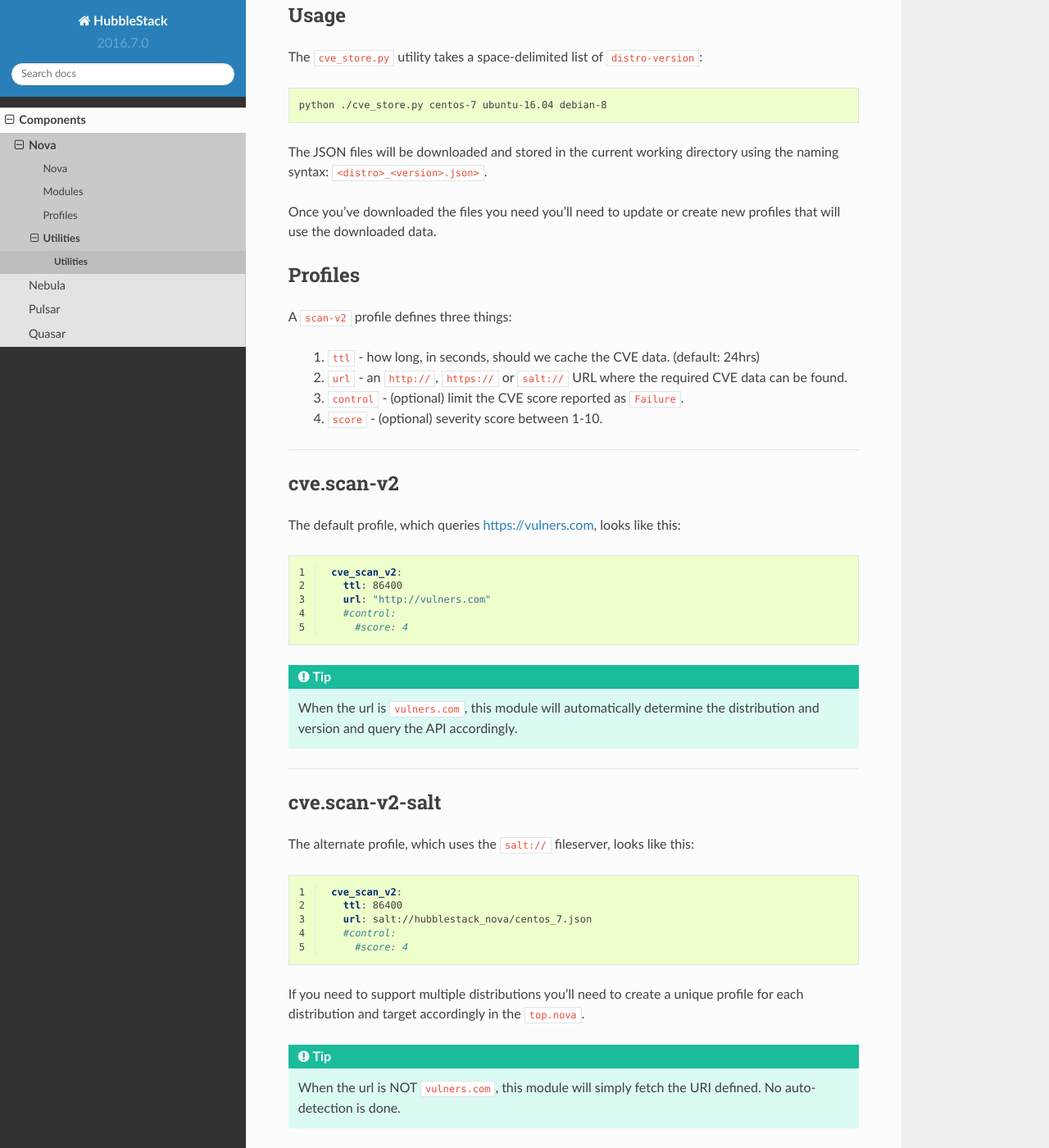
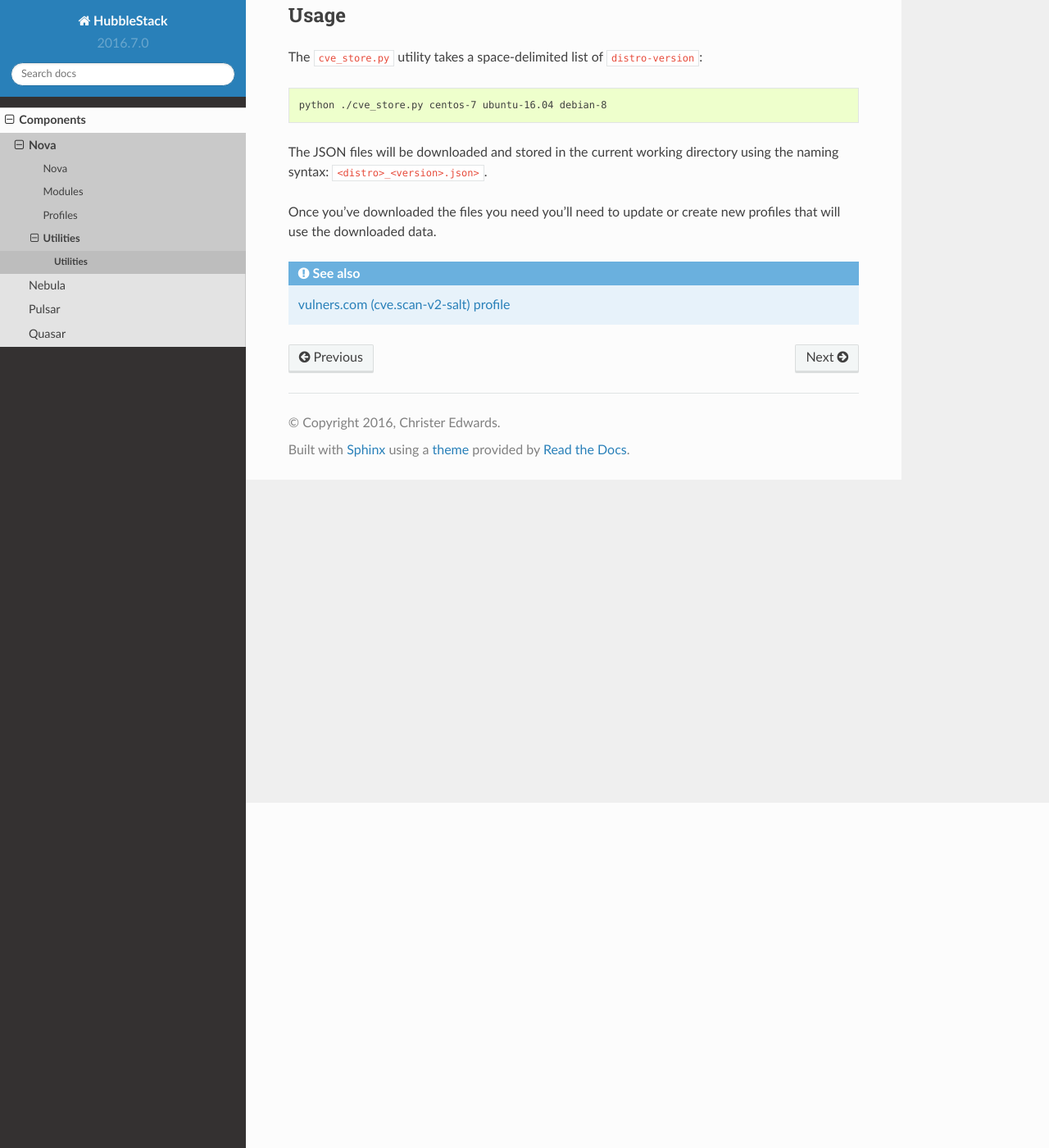
Before and after one commit to hubblestack/hubble-salt, a Sphinx documentation site: the page built from docs/components/nova/utils/cve_store.rst, in a window 1280 px wide and 1400 px high, scrolled down 421 px. Shown: the whole window at 82% size. Built offline with Sphinx 7.4.7 and the Read the Docs theme 2.0.0, drawn with Linux system fonts in a browser that asks for light colours; pages that are not in the unit, such as notebooks, are missing from menus.

Commit message:
Nova profile doc updates

```diff
--- a/docs/components/nova/modules/vulners.rst
+++ b/docs/components/nova/modules/vulners.rst
@@ -41,6 +41,10 @@ Usage
 
     salt \* hubble.audit cve.scan-v2
 
+.. seealso:: :doc:`cve.scan-v2 profile<../profiles/vulners>`
+
 .. code-block:: shell
 
     salt \* hubble.audit cve.scan-v2-salt
+
+.. seealso:: :doc:`cve.scan-v2-salt profile<../profiles/vulners-salt>`
--- a/docs/components/nova/profiles/index.rst
+++ b/docs/components/nova/profiles/index.rst
@@ -7,6 +7,7 @@ Audit Profiles
    cis-centos-6-level-1-scored-v1
    openscap
    vulners
+   vulners-salt
    iptables
    network
    sample
--- a/docs/components/nova/utils/cve_store.rst
+++ b/docs/components/nova/utils/cve_store.rst
@@ -30,55 +30,4 @@ using the naming syntax: ``<distro>_<version>.json>``.
 Once you've downloaded the files you need you'll need to update or create new
 profiles that will use the downloaded data.
 
-Profiles
-~~~~~~~~
-
-A ``scan-v2`` profile defines three things:
-
- #. ``ttl`` - how long, in seconds, should we cache the CVE data. (default: 24hrs)
- #. ``url`` - an ``http://``, ``https://`` or ``salt://`` URL where the required CVE data can be found.
- #. ``control`` - (optional) limit the CVE score reported as ``Failure``.
- #. ``score`` - (optional) severity score between 1-10.
-
-----------
-
-cve.scan-v2
-~~~~~~~~~~~
-
-The default profile, which queries https://vulners.com, looks like this:
-
-.. code-block:: yaml
-   :linenos:
-
-
-    cve_scan_v2:
-      ttl: 86400
-      url: "http://vulners.com"
-      #control:
-        #score: 4
-
-.. tip:: When the url is ``vulners.com``, this module will automatically
-         determine the distribution and version and query the API accordingly.
-
-----------
-
-cve.scan-v2-salt
-~~~~~~~~~~~~~~~~
-
-The alternate profile, which uses the ``salt://`` fileserver, looks like this:
-
-.. code-block:: yaml
-   :linenos:
-
-
-    cve_scan_v2:
-      ttl: 86400
-      url: salt://hubblestack_nova/centos_7.json
-      #control:
-        #score: 4
-
-If you need to support multiple distributions you'll need to create a unique
-profile for each distribution and target accordingly in the ``top.nova``.
-
-.. tip:: When the url is NOT ``vulners.com``, this module will simply fetch the
-         URI defined. No auto-detection is done.
+.. seealso:: :doc:`vulners.com (cve.scan-v2-salt) profile <../profiles/vulners-salt>`
--- a/docs/index.rst
+++ b/docs/index.rst
@@ -48,7 +48,11 @@ Check out the installation docs:
 
 Have a look at the Nova module list, and learn how audit modules work.
 
- * :doc:`Nova Modules<components/nova/modules/index>`.
+ * :doc:`Nova Modules<components/nova/modules/index>`
+
+... or read through some of the pre-built profiles:
+
+ * :doc:`Nova Profiles<components/nova/profiles/index>`
 
 .. tip:: Once you have Nova installed, check out :doc:`Quasar<quasar/README>` next.
 
```
Also changed, not shown: docs/components/nova/profiles/vulners-salt.rst (added, +25 -0 lines), docs/components/nova/profiles/vulners.rst (+13 -3 lines).
